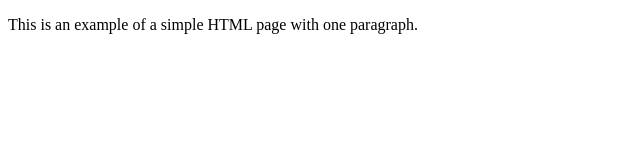
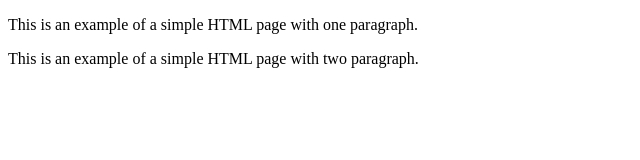
Before and after one commit to Suryash-00/practiceDevOps, a plain HTML site: page practice/index.html in a window 1280 px wide. Shown: the whole page, without its empty margins (0-640 px from the left). Drawn offline with Linux system fonts and the light colour scheme.

Commit message:
Update index.html

```diff
--- a/practice/index.html
+++ b/practice/index.html
@@ -5,5 +5,6 @@
     </head>
     <body>
         <p>This is an example of a simple HTML page with one paragraph.</p>
+        <p>This is an example of a simple HTML page with two paragraph.</p>
     </body>
 </html>
```
